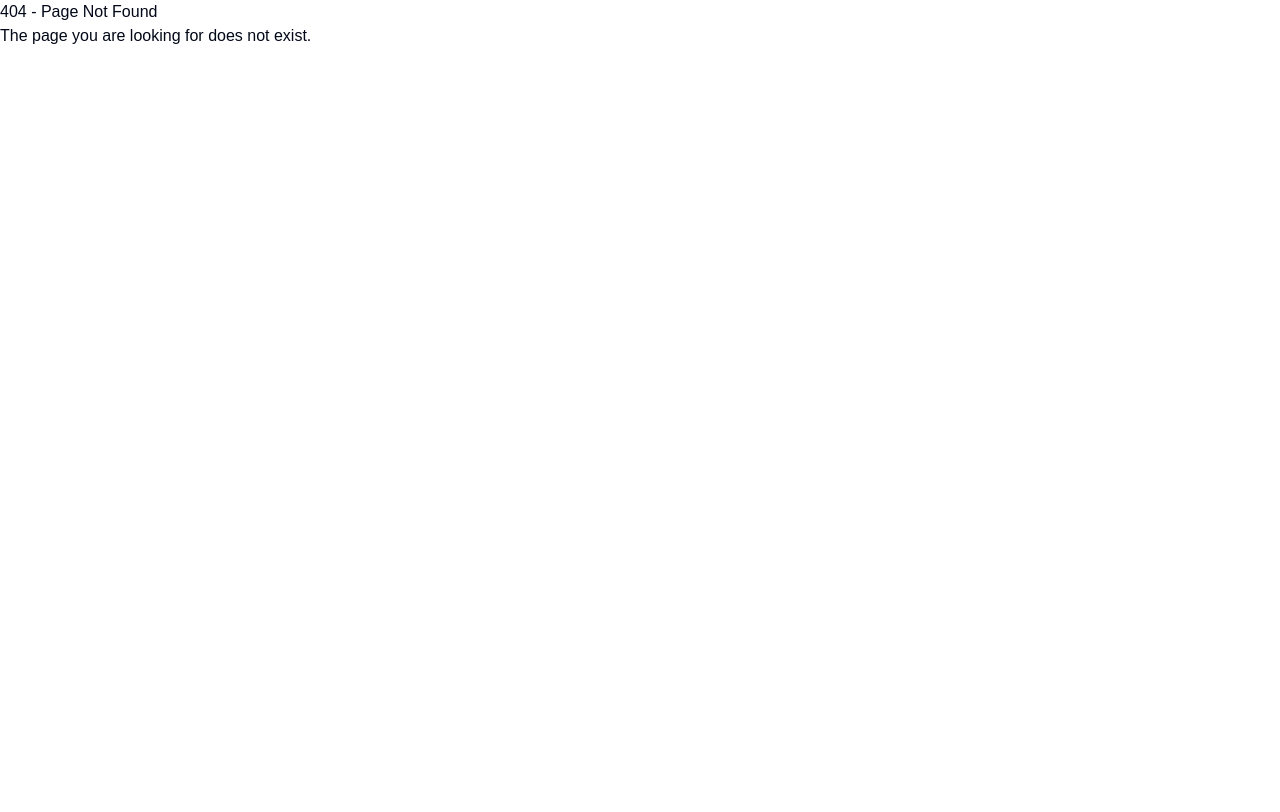
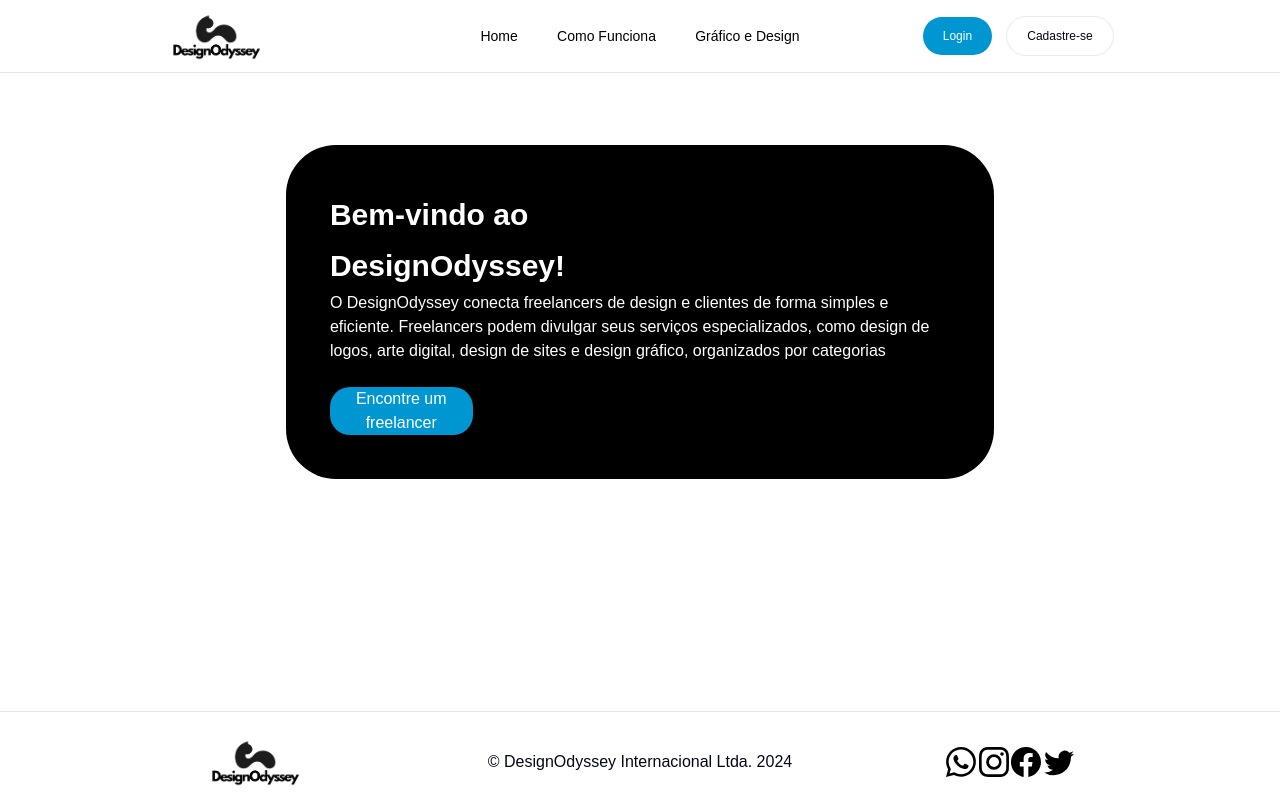
Before and after one commit to jessivxi/projeto-designodyssey, a Next.js app: page /functioning in a window 1280 px wide. Before the commit this address had no page. Built offline with nearby package versions, Linux system fonts and the light colour scheme.

Commit message:
pagina "como funciona" atualização.
caixa box feita, agora só falta desenvolver o restante

```diff
--- a/src/app/components/header/header.tsx
+++ b/src/app/components/header/header.tsx
@@ -15,8 +15,7 @@ function Header() {
             <div className={styles.header_list_container}>
                 <ul className={styles.header_list}>
                     <Link className={styles.header_list_button} href="/">Home</Link>
-                    <Link className={styles.header_list_button} href="/teste">Sobre</Link>
-                    <Link className={styles.header_list_button} href="/">Como Funciona</Link>
+                    <Link className={styles.header_list_button} href="/functioning">Como Funciona</Link>
                     <Link className={styles.header_list_button} href="/listing">Gráfico e Design</Link>
                 </ul>
             </div>
--- /dev/null
+++ b/src/app/functioning/functioning.module.css
@@ -0,0 +1,69 @@
+.functioning_main{
+    display: flex;
+    justify-content: center;
+    align-items: center;
+    width: 100%;
+    height: 60vh;
+    margin-bottom: 20vh;
+}
+
+.functioning_content{
+    display: flex;
+    justify-content: center;
+    flex-direction: column;
+    width: 85%;
+    min-height: 55vh;
+}
+
+.functioning_content_box{
+    display: flex;
+    margin: auto;
+    flex-direction: column;
+    background-color: black;
+    height: 100%;
+    width: 65%;
+    color: white;
+    padding: 4%;
+    border-radius: 50px;
+    -webkit-border-radius: 50px;
+    -moz-border-radius: 50px;
+    -ms-border-radius: 50px;
+    -o-border-radius: 50px;
+}
+.functioning_content_title_box{
+    font-weight: bolder;
+    font-size: 30px;
+    line-height: 4vw;
+    width: 60%;
+}
+.functioning_content_text{
+    display: flex;
+    color: white;
+    font-size: 1rem;
+}
+.functioning_content_button {
+    display: flex;
+    justify-content: center;
+    align-items: center;
+    width: 23%;
+    height: 6vh;
+    background-color: #0096D1;
+    transition: background-color 0.3s ease, color 0.3s ease, transform 0.3s ease;
+    margin-top: 3vh;
+     font-weight: medium;
+    border-radius: 20px;
+    -webkit-border-radius: 20px;
+    -moz-border-radius: 20px;
+    -ms-border-radius: 20px;
+    -o-border-radius: 20px;
+}
+
+.functioning_content_button:hover {
+    background-color: #00adf2;
+    color: white;
+    transform: scale(1.0);
+    -webkit-transform: scale(1.0);
+    -moz-transform: scale(1.0);
+    -ms-transform: scale(1.0);
+    -o-transform: scale(1.0);
+}
--- /dev/null
+++ b/src/app/functioning/page.tsx
@@ -0,0 +1,35 @@
+"use client"
+import styles from './functioning.module.css'
+import Image from 'next/image';
+import React from 'react'
+
+import Link from 'next/link'
+import { use } from 'react';
+import Header from '../components/header/header';
+import Footer from '../components/footer/footer';
+
+function HowItWorks() {
+    return (
+        <>
+            <Header />
+            <div className={styles.functioning_main}>
+                <div className={styles.functioning_content}>
+                    <div className={styles.functioning_content_box}>
+                        <div className={styles.functioning_content_title_box}>
+                           <h1 className={styles.functioning_content_title}>Bem-vindo ao DesignOdyssey!</h1>
+                        </div>
+                           <p className={styles.functioning_content_text}>O DesignOdyssey conecta freelancers de design e clientes de forma simples e eficiente. Freelancers podem divulgar seus serviços especializados, como design de logos, arte digital, design de sites e design gráfico, organizados por categorias</p>
+                           <div className={styles.functioning_content_button}>
+                        <Link href="/listing">
+                            <button className={styles.functioning_button}>Encontre um freelancer</button>
+                        </Link>
+                    </div>
+                    </div>
+                </div>
+            </div>
+            <Footer />
+        </>
+    );
+}
+
+export default HowItWorks;
--- a/src/app/teste/page.tsx
+++ /dev/null
@@ -1,7 +0,0 @@
-import React from 'react'
-
-export default function Teste() {
-  return (
-    <div>teste</div>
-  )
-}
```
